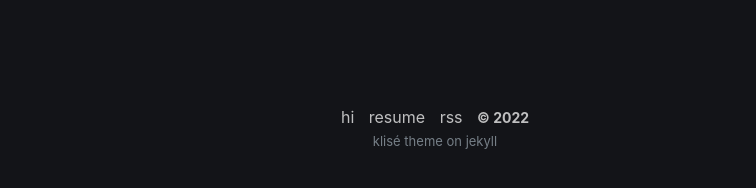
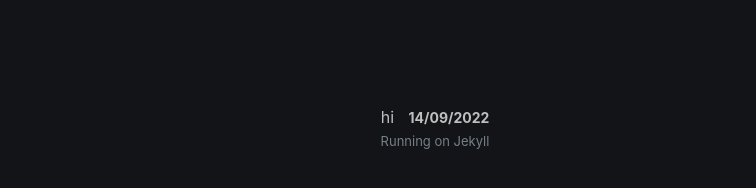
Before and after one commit to craftmyne/craftmyne.github.io, a Jekyll site: the page built from about.md, in a window 1280 px wide. Shown: the part 609-797 px from the top of the page, without its empty margins (205-961 px from the left). Built offline with Jekyll 4.4.1, drawn with Linux system fonts in a browser that asks for light colours.

Commit message:
Update footer.html

```diff
--- a/_includes/footer.html
+++ b/_includes/footer.html
@@ -1,19 +1,12 @@
 <footer class="footer">
   <a class="footer_item" href="/thanks">hi</a>
-  <a class="footer_item" href="javascript::void(0)">resume</a>
-  <a class="footer_item" href="/feed.xml">rss</a>
-  <span class="footer_item">&copy; {{ site.time | date: "%Y" }}</span>
+  <span class="footer_item"> {{ site.time | date: "%d/%m/%Y" }}</span>
   <small class="footer_copyright">
-    <!-- Klisé Theme: https://github.com/piharpi/jekyll-klise -->
-    <a
-      href="https://github.com/piharpi/jekyll-klise"
-      target="_blank"
-      rel="noreferrer noopener"
-      >klisé</a
-    >
-    theme on
+
+
+
     <a href="https://jekyllrb.com" target="_blank" rel="noreferrer noopener"
-      >jekyll</a
+      >Running on Jekyll</a
     >
   </small>
 </footer>
```
